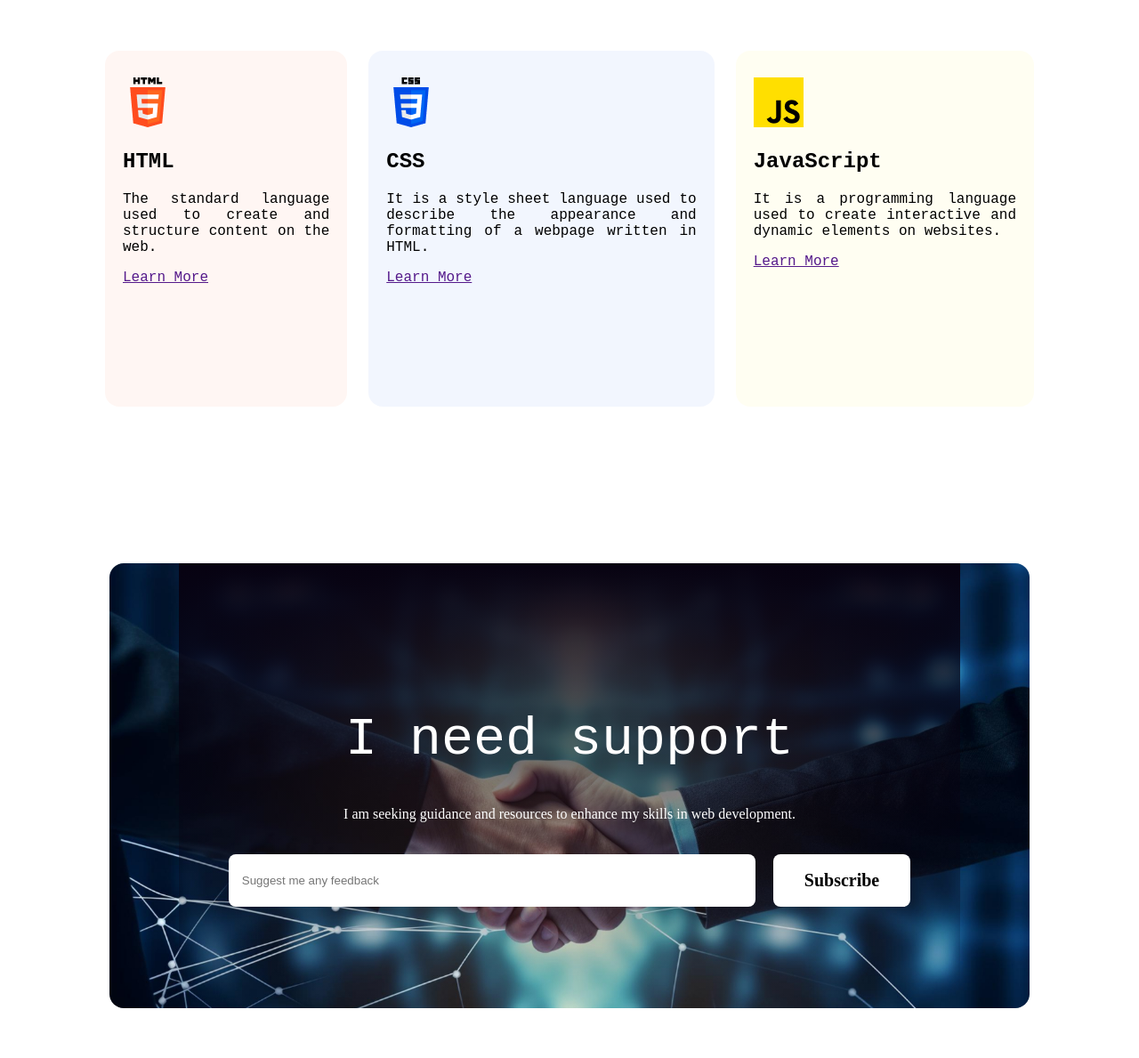
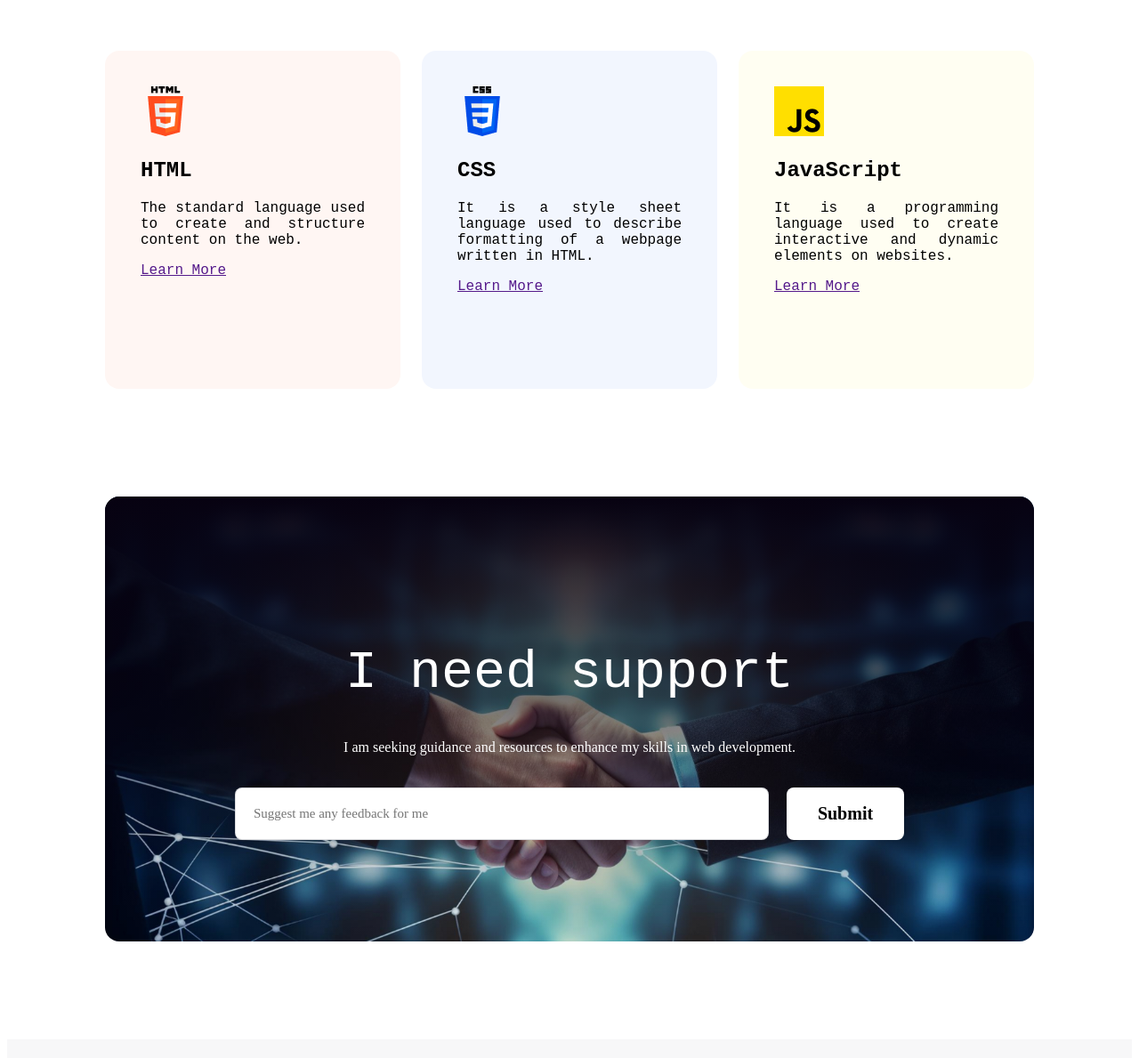
Before and after one commit to atiaibnat/B10A1-Challenge-Begins, a plain HTML site: page index.html in a window 1280 px wide. Shown: the part 3605-4794 px from the top of the page at 89% size. Drawn offline with Linux system fonts and the light colour scheme; a web font is replaced by a local one.

Commit message:
updated some code in body section

```diff
--- a/index.html
+++ b/index.html
@@ -1,15 +1,18 @@
 <!DOCTYPE html>
 <html lang="en">
+
 <head>
     <meta charset="UTF-8">
     <meta name="viewport" content="width=device-width, initial-scale=1.0">
     <title>B10A1-Challenge-Begins</title>
     <link rel="preconnect" href="https://fonts.googleapis.com">
     <link rel="preconnect" href="https://fonts.gstatic.com" crossorigin>
-    <link href="https://fonts.googleapis.com/css2?family=Azeret+Mono:ital,wght@0,100..900;1,100..900&display=swap" rel="stylesheet">
+    <link href="https://fonts.googleapis.com/css2?family=Azeret+Mono:ital,wght@0,100..900;1,100..900&display=swap"
+        rel="stylesheet">
     <link rel="stylesheet" href="styles/challenge.css">
     <script src="https://kit.fontawesome.com/922d68583c.js" crossorigin="anonymous"></script>
 </head>
+
 <body class="azeret-mono-normal">
     <!-- ......banner part...... -->
     <header class="banner">
@@ -17,7 +20,10 @@
             <div>
                 <img src="assets/Group.png" alt="">
                 <h1>"In the near future, I hope to <br> become a developer."</h1>
-                <p>I am passionate about coding and eager to expand my skills in programming and software development. <br> With continuous learning and  hands-on practice, I aim to turn my passion into <br> a career and contribute to impactful projects in the tech world.</p>
+                <p>I am passionate about coding and eager to expand my skills in programming and software development.
+                    <br> With continuous learning and hands-on practice, I aim to turn my passion into <br> a career and
+                    contribute to impactful projects in the tech world.
+                </p>
                 <a href="#footer">
                     <button id="contact">Contact with me</button>
                 </a>
@@ -30,18 +36,19 @@
         <section class="why-web-development">
             <div class="development">
                 <h2>Why Web Development?</h2>
-               <p>We need web development to create functional, user-friendly websites <br> that connect people and businesses globally. </p>
+                <p>We need web development to create functional, user-friendly websites <br> that connect people and
+                    businesses globally. </p>
             </div>
             <div class="web">
-
                 <div class="coding">
                     <div class="coding-content">
                         <h3>I will do coding and <br> change the world </h3>
-                     <p>Through coding, I aim to solve real-world problems by developing innovative solutions. My goal is to create impactful software that makes a positive difference globally.</p>
+                        <p>Through coding, I aim to solve real-world problems by developing innovative solutions. My
+                            goal is to create impactful software that makes a positive difference globally.</p>
                         <button>Learn More</button>
                     </div>
                     <div>
-                     <img src="assets/Layer_1.png"  class="first-third" alt="">
+                        <img src="assets/Layer_1.png" class="first-third" alt="">
                     </div>
                 </div>
                 <div class="coding">
@@ -50,19 +57,21 @@
                     </div>
                     <div class="coding-content">
                         <h3>I will help people by creating <br> modern web system </h3>
-                     <p>By creating a modern web system, I aim to provide efficient, user-friendly solutions that enhance accessibility and streamline online processes.</p>
+                        <p>By creating a modern web system, I aim to provide efficient, user-friendly solutions that
+                            enhance accessibility and streamline online processes.</p>
                         <button>Learn More</button>
                     </div>
-
                 </div>
                 <div class="coding">
                     <div class="coding-content">
                         <h3>I will do impactful and <br> accessible solutions</h3>
-                     <p>I am committed to delivering that address real-world challenges while ensuring inclusivity for all users.I strive to create products that make a meaningful difference of their technical background.</p>
+                        <p>I am committed to delivering that address real-world challenges while ensuring inclusivity
+                            for all users.I strive to create products that make a meaningful difference of their
+                            technical background.</p>
                         <button>Learn More</button>
                     </div>
                     <div>
-                     <img src="assets/Group 4.png"  class="first-third" alt="">
+                        <img src="assets/Group 4.png" class="first-third" alt="">
                     </div>
                 </div>
             </div>
@@ -73,9 +82,14 @@
         <section class="inspiration">
             <div id="inspiration-content">
                 <h2>My Inspiration</h2>
-            <p>Web development inspires me because it combines creativity with logic, allowing me to build interactive, functional websites from scratch. I love how it constantly evolves, offering endless opportunities to learn and innovate.</p>
+                <p>Web development inspires me because it combines creativity with logic, allowing me to build
+                    interactive, functional websites from scratch. I love how it constantly evolves, offering endless
+                    opportunities to learn and innovate.</p>
                 <div id="video">
-                <iframe width="560" height="315" src="https://www.youtube.com/embed/DGHn2uOAVCE?si=as-YBvUa8I5gO4zU" title="YouTube video player" frameborder="0" allow="accelerometer; autoplay; clipboard-write; encrypted-media; gyroscope; picture-in-picture; web-share" referrerpolicy="strict-origin-when-cross-origin" allowfullscreen></iframe>
+                    <iframe width="560" height="315" src="https://www.youtube.com/embed/DGHn2uOAVCE?si=as-YBvUa8I5gO4zU"
+                        title="YouTube video player" frameborder="0"
+                        allow="accelerometer; autoplay; clipboard-write; encrypted-media; gyroscope; picture-in-picture; web-share"
+                        referrerpolicy="strict-origin-when-cross-origin" allowfullscreen></iframe>
                 </div>
             </div>
         </section>
@@ -84,21 +98,23 @@
 
         <section class="current-target">
             <h2>My Current Target</h2>
-        <p>My current focus is mastering HTML, CSS, and JavaScript to build responsive, visually appealing websites with <br> interactive elements. These core technologies form the foundation of front-end web development, <br> allowing me to bring my design ideas to life.</p>
+            <p>My current focus is mastering HTML, CSS, and JavaScript to build responsive, visually appealing websites
+                with <br> interactive elements. These core technologies form the foundation of front-end web
+                development, <br> allowing me to bring my design ideas to life.</p>
             <div class="target-content">
-             <div id="html">
+                <div class="content-list" id="html">
                     <img src="assets/html.png" alt="">
                     <h2>HTML</h2>
                     <p>The standard language used to create and structure content on the web. </p>
                     <a href="">Learn More</a>
                 </div>
-             <div id="css">
+                <div class="content-list" id="css">
                     <img src="assets/css.png" alt="">
                     <h2>CSS</h2>
-                <p> It is a style sheet language used to describe the appearance and formatting of a webpage written in HTML. </p>
+                    <p> It is a style sheet language used to describe formatting of a webpage written in HTML. </p>
                     <a href="">Learn More</a>
                 </div>
-             <div id="js">
+                <div class="content-list" id="js">
                     <img src="assets/js.png" alt="">
                     <h2>JavaScript</h2>
                     <p>It is a programming language used to create interactive and dynamic elements on websites.</p>
@@ -111,11 +127,14 @@
             <div class="need-support">
                 <div class="support-image">
                     <h1 id="support-head">I need support</h1>
-             <p class="support-description">I am seeking guidance and resources to enhance my skills in web development.</p>
-             <form class="support-form" role="search">
-             <input class="feedback" type="text" placeholder="Suggest me any feedback" name="" id="">
-            <button class="btn-primary" type="button" class="btn btn-lg ms-5">Subscribe</button>
+                    <p class="support-description">I am seeking guidance and resources to enhance my skills in web
+                        development.</p>
+                    <form class="deal-form" role="search">
+                        <input class="form-place" type="text" placeholder="Suggest me any feedback for me" name=""
+                            id="">
+                        <button class="btn-primary" type="button">Submit</button>
                     </form>
+
                 </div>
             </div>
         </section>
@@ -138,4 +157,5 @@
         </div>
     </footer>
 </body>
+
 </html>
--- a/styles/challenge.css
+++ b/styles/challenge.css
@@ -4,10 +4,12 @@
     font-optical-sizing: auto;
     font-style: normal;
 }
-.main-part{
+
+.main-part {
     margin: 110px 70px;
     padding: 0px 40px;
 }
+
 /* .....Banner part..... */
 .banner {
     margin-top: 80px;
@@ -15,6 +17,7 @@
     height: 600px;
     background-image: url(../assets/Hero-bg.png);
 }
+
 .banner-content>div {
     display: flex;
     align-items: center;
@@ -24,10 +27,12 @@
     height: 600px;
     text-align: center;
 }
+
 .banner-content h1 {
     font-size: 48px;
     font-weight: 800;
 }
+
 #contact {
     background-color: black;
     padding: 15px 20px;
@@ -38,21 +43,23 @@
     font-weight: 500;
     font-family: Azeret Mono;
 }
+
 /* ........main part........... */
 
 /* .......section 01 -why web development........ */
-.why-web-development{
+.why-web-development {
     border-radius: 16px;
     background: rgba(13, 19, 33, 0.02);
     padding-bottom: 80px;
     padding-top: 10px;
 }
-.development{
+
+.development {
     text-align: center;
     padding-top: 30px;
 }
 
-.coding{
+.coding {
     display: flex;
     align-items: center;
     justify-content: space-around;
@@ -60,17 +67,20 @@ padding-top: 10px;
     padding-bottom: 20px;
     border-radius: 16px;
     margin-top: 80px;
-    background: linear-gradient(90.00deg, rgb(255, 255, 255),rgba(255, 0, 0, 0) 100%);
+    background: linear-gradient(90.00deg, rgb(255, 255, 255), rgba(255, 0, 0, 0) 100%);
     height: 350px;
 }
-.coding p{
+
+.coding p {
     padding: 15px 0px;
 
 }
-.web{
+
+.web {
     padding: 0px 80px;
 }
-.web button{
+
+.web button {
     height: 60px;
     width: 175px;
     padding: 12px 20px;
@@ -84,29 +94,36 @@ font-weight: 600;
     line-height: 20px;
     text-align: center;
 }
-.web p{
+
+.web p {
     text-align: justify;
 }
-.first-third{
+
+.first-third {
     margin-left: 120px;
 }
-#second{
+
+#second {
     margin-right: 120px;
 }
-.codding img{
+
+.codding img {
     height: 417px;
     width: 459px;
 }
+
 /* .........section 02 - my inspiration........... */
-.inspiration{
+.inspiration {
     margin-top: 100px;
     text-align: center;
     height: 750px;
 }
-#inspiration-content p{
+
+#inspiration-content p {
     padding-bottom: 50px;
 }
-#video{
+
+#video {
     border: 10px solid;
     padding-top: 45px;
     height: 650px;
@@ -114,55 +131,61 @@ width: 459px;
     border: 1px solid rgba(13, 19, 33, 0.2);
     border-radius: 16px;
 }
-#video iframe{
+
+#video iframe {
     width: 90%;
     height: 90%;
     border-radius: 16px;
     background: url(../assets/jhankar.jpg);
 }
+
 /* .......section 03 - my current target........ */
-.current-target{
+.current-target {
     margin-top: 150px;
     text-align: center;
-    height: 750px;
+    height: 600px;
 }
-.target-content{
+
+.target-content {
     margin-top: 60px;
     display: flex;
+    text-align: left;
     gap: 24px;
-    height: 400px;
-    text-align: left;
-}
-#html{
-    border-radius: 16px;
-    background: rgba(255, 76, 30, 0.05);
-    padding: 30px 20px;
-    text-align: justify;
+    justify-content: space-around;
 }
 
-#css{
+.content-list {
+    height: 300px;
+    width: 365px;
     border-radius: 16px;
+    text-align: justify;
+    padding: 40px;
+}
+
+#html {
+    background: rgba(255, 76, 30, 0.05);
+}
+
+#css {
     background: rgba(0, 76, 232, 0.05);
-    padding: 30px 20px;
-    text-align: justify;
 }
-#js{
-    border-radius: 16px;
+
+#js {
     background: rgba(255, 223, 0, 0.05);
-    padding: 30px 20px;
-    text-align: justify;
 }
+
 /* .........section 04 - I need support....... */
-.need-support{
-    margin: 5px 5px;
-    padding: 0px 78px;
+.need-support {
     background-image: url('../assets/handshake.jpg');
     background-repeat: no-repeat;
     background-size: cover;
     position: relative;
     border-radius: 16px;
+    margin-top: 80px;
 }
-.support-image{
+
+.support-image {
+    border-radius: 16px;
     flex-direction: column;
     justify-content: center;
     align-items: center;
@@ -175,47 +198,62 @@ width: 459px;
     background-image: url('../assets/handshake.jpg');
     background: linear-gradient(180.00deg, rgb(7, 2, 17), rgba(7, 2, 17, 0) 100%);
 }
-#support-head{
+
+#support-head {
     color: white;
     font-weight: 500;
     font-size: 60px;
     margin-bottom: 5px;
 }
-.support-description{
+
+.support-description {
     padding: 20px;
     color: rgb(255, 255, 255);
     text-align: center;
     font-family: Azeret Mono;
 }
-.support-form{
+
+.deal-form {
     display: flex;
     gap: 20px;
+}
+
+.form-place,
+input[type="text"] {
+    background: rgb(255, 255, 255);
+    width: 600px;
     font-family: Azeret Mono;
-}
-.feedback,input[type="text"]{
-    width: 100%;
     border-radius: 8px;
     border: 0;
-    padding: 20px 400px 20px 15px;
+    padding: 20px 20px;
+    box-sizing: border-box;
+    border: 1px solid rgba(13, 19, 33, 0.15);
+    border-radius: 8px;
+    font-size: 15px;
+
+
 }
-.btn-primary{
+
+
+.btn-primary {
     border: 0;
-    font-family: Azeret Mono;
     font-size: 20px;
     font-style: normal;
     font-weight: 700;
+    font-family: Azeret Mono;
     color: black;
     padding: 18px 35px;
     border-radius: 8px;
     background-color: white;
 }
+
 /* ........footer part...... */
- .footer-items{
+.footer-items {
     height: 80px;
     background: rgba(13, 19, 33, 0.03);
+}
 
- }
- .footer-content{
+.footer-content {
     color: rgb(13, 19, 33);
     font-family: Azeret Mono;
     font-size: 20px;
@@ -223,7 +261,8 @@ font-weight: 600;
     padding: 50px 150px 50px 150px;
 
 }
- .footer-list p{
+
+.footer-list p {
     padding-left: 120px;
     color: rgb(13, 19, 33);
     font-family: Azeret Mono;
@@ -233,21 +272,25 @@ line-height: 23px;
     letter-spacing: 0%;
     text-align: center;
 }
- .footer-list{
+
+.footer-list {
     display: flex;
     flex-direction: row;
     gap: 600px;
     align-items: baseline;
     padding-top: 20px;
 }
- .icons a{
+
+.icons a {
     text-decoration: none;
     gap: 20px;
 }
- #footer{
+
+#footer {
     scroll-behavior: smooth;
 }
- i{
+
+i {
     font-size: 36px;
-color: rgb(36,137,190);
+    color: rgb(36, 137, 190);
 }
```
Lines whose indentation alone changed are shown as unchanged.
